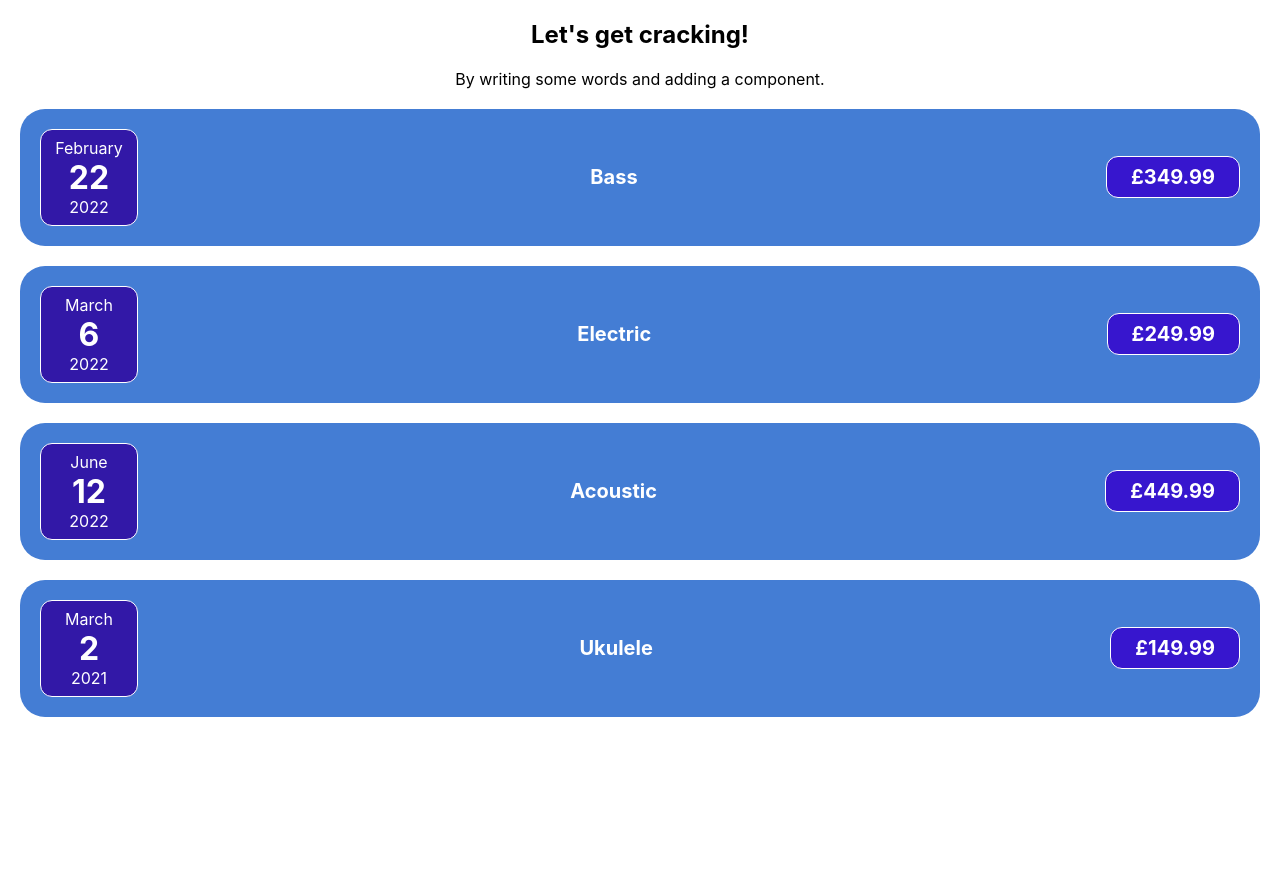
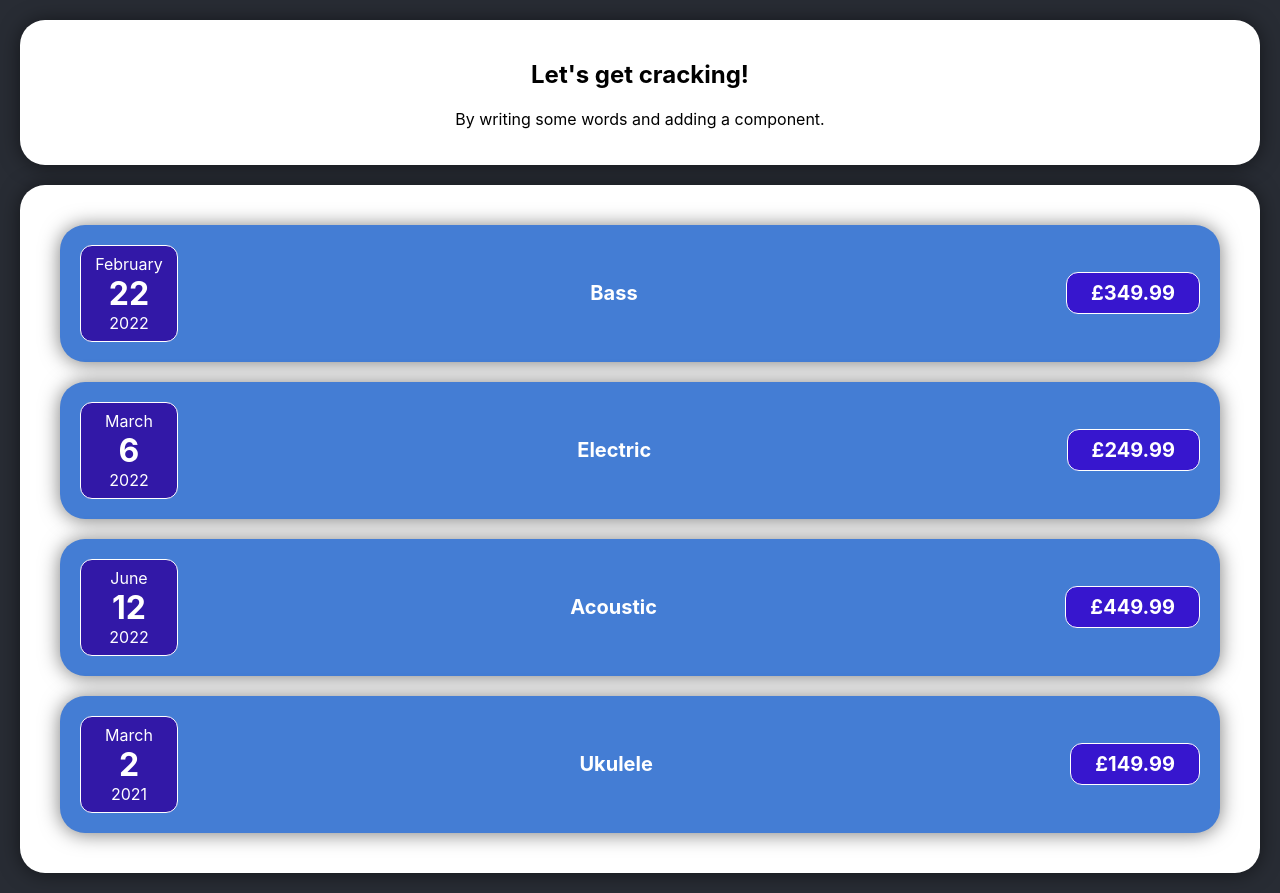
Before and after one commit to nlovell/react-expenses-tracker, a React (Create React App) app: page / in a window 1280 px wide. Before the commit the page ends 800 px from the top, so only its background shows below. Built offline with nearby package versions, Linux system fonts and the light colour scheme.

Commit message:
Implementing Card JSX wrapper

```diff
--- a/src/App.tsx
+++ b/src/App.tsx
@@ -1,3 +1,4 @@
+import Card from "./components/Card";
 import { IExpenseItem } from "./components/ExpenseItem";
 import Expenses from "./components/Expenses";
 
@@ -13,8 +14,10 @@ function App() {
 
   return (
     <div className="App">
-      <h2>Let's get cracking!</h2>
-      <p>By writing some words and adding a component.</p>
+      <Card>
+        <h2>Let's get cracking!</h2>
+        <p>By writing some words and adding a component.</p>
+      </Card>
 
       <Expenses items={expenses} />
     </div>
--- /dev/null
+++ b/src/components/Card.tsx
@@ -0,0 +1,15 @@
+import "../css/Card.css";
+
+import { ReactChild, ReactChildren, VFC } from "react";
+
+interface ICardContent {
+  children: ReactChild | ReactChild[] | ReactChildren[];
+  className?: string;
+}
+
+const Card: VFC<ICardContent> = ({ children, className = "" }) => {
+  const classes = "card " + className;
+  return <div className={classes}>{children}</div>;
+};
+
+export default Card;
--- a/src/components/ExpenseItem.tsx
+++ b/src/components/ExpenseItem.tsx
@@ -1,6 +1,7 @@
 import "../css/ExpenseItem.css";
 import ExpenseDate from "./ExpenseDate";
 import { VFC } from "react";
+import Card from "./Card";
 
 export interface IExpenseItem {
   date: Date;
@@ -9,20 +10,20 @@ export interface IExpenseItem {
 }
 
 /**
- * Component for displaying complete Expense objects
+ * Component for displaying single Expense objects
  *
  * @param data an ExpenseItemData object
  * @returns the expense item JSX
  */
 const ExpenseItem: VFC<IExpenseItem> = ({ date, title, cost }) => {
   return (
-    <div className="expense-item">
+    <Card className="expense-item">
       <ExpenseDate date={date} />
       <div className="expense-item__description">
         <h2>{title}</h2>
         <div className="expense-item__price">£{cost}</div>
       </div>
-    </div>
+    </Card>
   );
 };
 
--- a/src/components/Expenses.tsx
+++ b/src/components/Expenses.tsx
@@ -1,4 +1,5 @@
 import { VFC } from "react";
+import Card from "./Card";
 import ExpenseItem, { IExpenseItem } from "./ExpenseItem";
 
 interface IExpenseItems {
@@ -13,11 +14,11 @@ interface IExpenseItems {
  */
 const Expenses: VFC<IExpenseItems> = ({ items }) => {
   return (
-    <div className="expense-items">
+    <Card>
       {items.map(({ date, title, cost }) => (
         <ExpenseItem key={title + date} date={date} title={title} cost={cost} />
       ))}
-    </div>
+    </Card>
   );
 };
 
--- a/src/css/App.css
+++ b/src/css/App.css
@@ -1,3 +1,6 @@
+body {
+  background-color: #282c34;
+}
 .App {
   text-align: center;
 }
--- /dev/null
+++ b/src/css/Card.css
@@ -0,0 +1,7 @@
+.card {
+  border-radius: 25px;
+  margin: 20px;
+  padding: 20px;
+  box-shadow: 0 1px 20px #00000085;
+  background-color: white;
+}
--- a/src/css/ExpenseItem.css
+++ b/src/css/ExpenseItem.css
@@ -3,9 +3,6 @@
   justify-content: space-between;
   align-items: center;
   background-color: rgb(68, 125, 212);
-  border-radius: 25px;
-  margin: 20px;
-  padding: 20px;
 }
 
 .expense-item__description {
```
